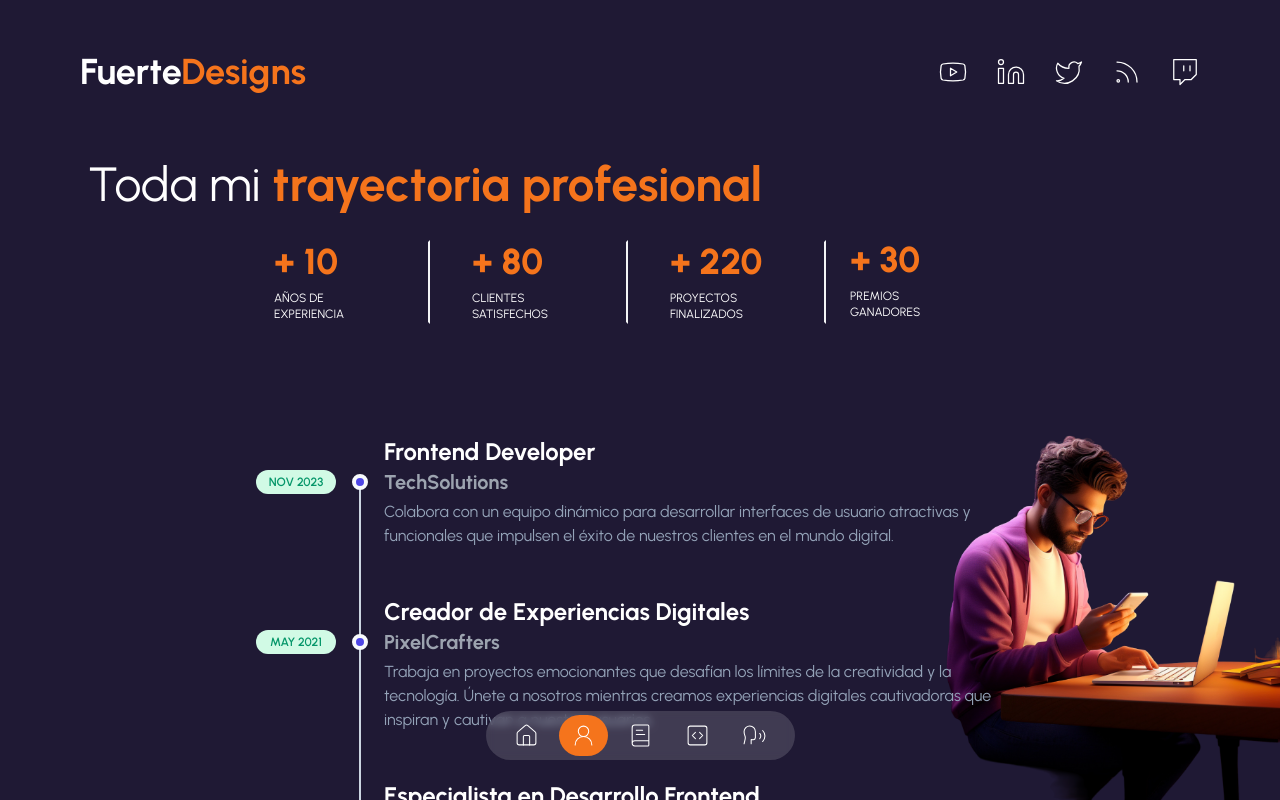
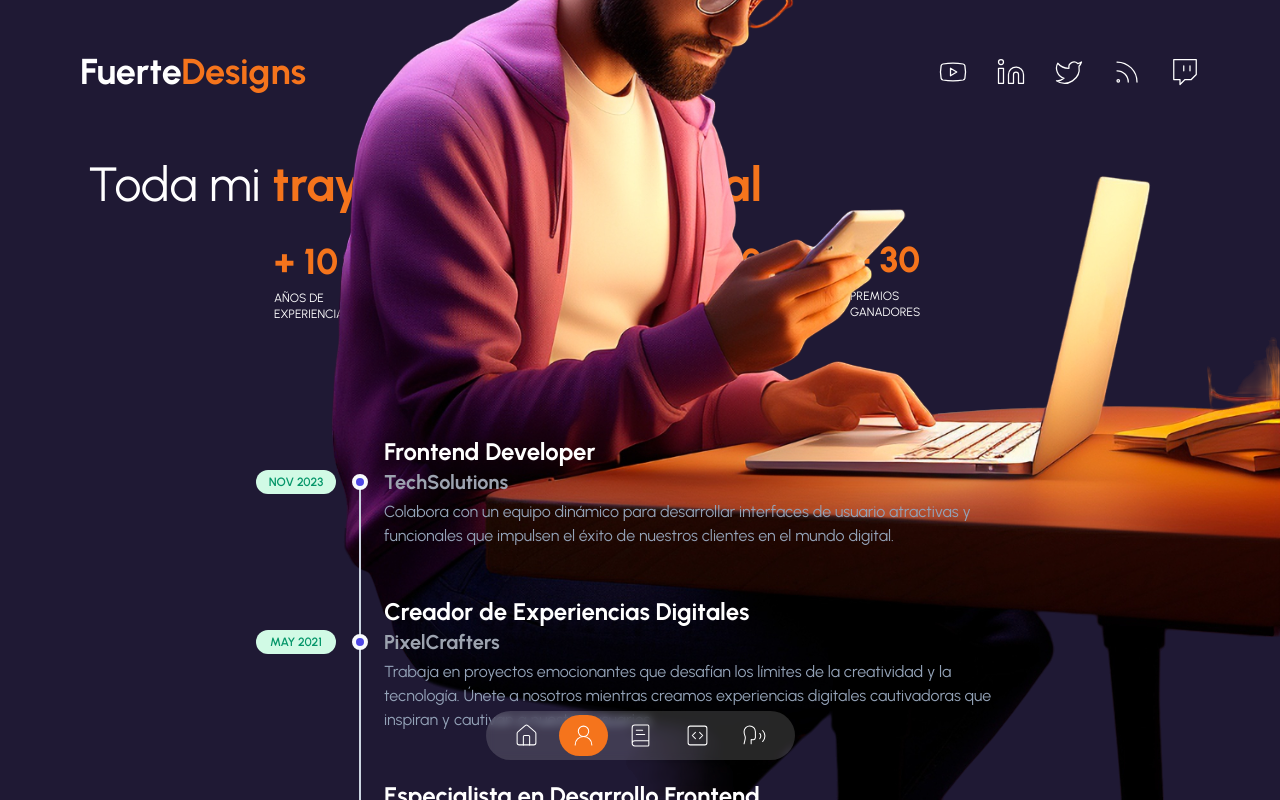
Before and after one commit to fantasyfuerte/portfolio-landing-page, a Next.js app: page /about-me in a window 1280 px wide. Shown: the top 800 px of the page. Built offline with nearby package versions, Linux system fonts and the light colour scheme.

Commit message:
Fixing avatar

```diff
--- a/src/components/avatar.tsx
+++ b/src/components/avatar.tsx
@@ -1,3 +1,5 @@
+"use client";
+
 import React from "react";
 import MotionTransition from "./transition-component";
 import Image from "next/image";
@@ -6,14 +8,13 @@ function AvatarComponent() {
   return (
     <MotionTransition
       position="bottom"
-      className="hidden md:inline-block md:absolute md:bottom-0 md:right-0
-      w-[450px]"
+      className="hidden md:inline-block md:absolute md:bottom-0 md:right-0"
     >
       <Image
         src="/avatar-1.png"
-        width="400"
-        height="400"
-        className="w-full h-full "
+        width="300"
+        height="300"
+        className="w-full h-full"
         alt="About me"
       />
     </MotionTransition>
```
